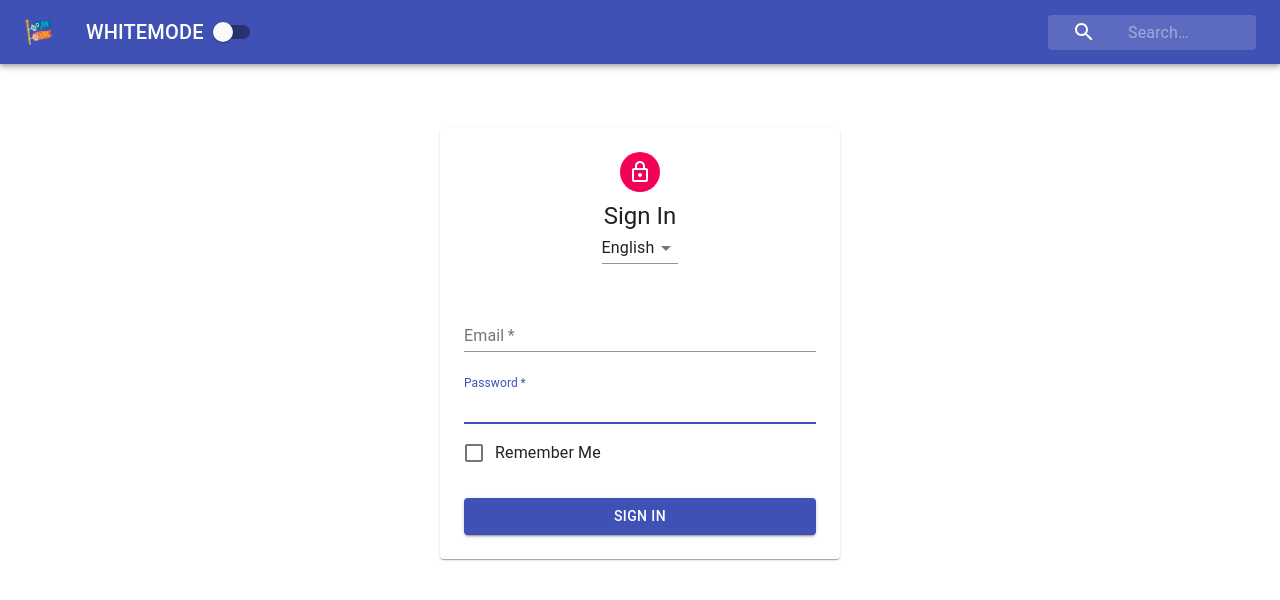
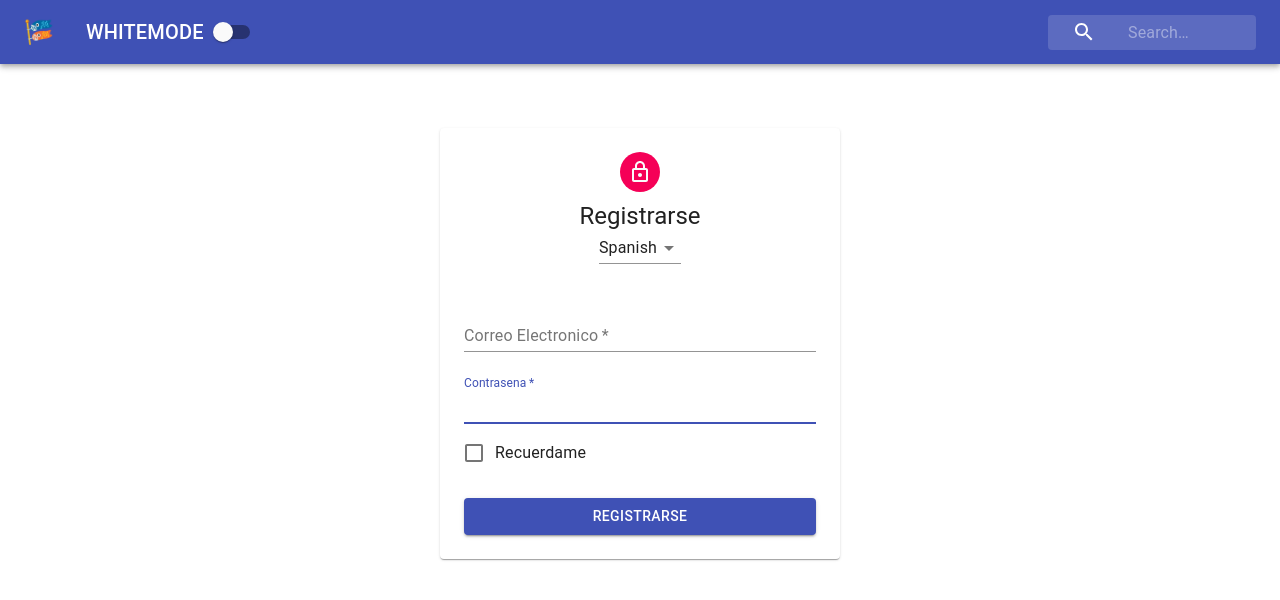
Before and after one commit to David-mwendwa/react-hooks, a React (Create React App) app: page / in a window 1280 px wide. Shown: the top 600 px of the page. Built offline with nearby package versions, Linux system fonts and the light colour scheme.

Commit message:
feat: write the language context

```diff
--- a/src/App.js
+++ b/src/App.js
@@ -3,15 +3,18 @@
 import Form from "./Form";
 import PageContent from "./PageContent";
 import { ThemeProvider} from "./contexts/ThemeContext";
+import { LanguageProvider } from "./contexts/LanguageContext";
 
 class App extends Component {
   render() {
     return (
       <ThemeProvider>
-        <PageContent>
-          <Navbar />
-          <Form />
-        </PageContent>
+        <LanguageProvider>
+          <PageContent>
+            <Navbar />
+            <Form />
+          </PageContent>
+        </LanguageProvider>
       </ThemeProvider>
     );
   }
--- a/src/Form.js
+++ b/src/Form.js
@@ -1,7 +1,6 @@
 import React, { Component } from 'react';
 import Avatar from '@material-ui/core/Avatar';
 import Button from '@material-ui/core/Button';
-import CssBaseline from '@material-ui/core/CssBaseline';
 import FormControl from '@material-ui/core/FormControl';
 import FormControlLabel from '@material-ui/core/FormControlLabel';
 import Checkbox from '@material-ui/core/Checkbox';
@@ -14,34 +13,59 @@
 import Select from '@material-ui/core/Select';
 import withStyles from '@material-ui/core/styles/withStyles';
 import styles from './styles/FormStyles';
+import { LanguageContext } from './contexts/LanguageContext';
+
+const words = {
+  english: {
+    signIn: 'Sign In',
+    email: 'Email',
+    password: 'Password',
+    remember: 'Remember Me',
+  },
+  french: {
+    signIn: 'Se Connecter',
+    email: 'Adresse Electronique',
+    password: 'Mot de Passe',
+    remember: 'Souviens-toi De Moi',
+  },
+  spanish: {
+    signIn: 'Registrarse',
+    email: 'Correo Electronico',
+    password: 'Contrasena',
+    remember: 'Recuerdame',
+  },
+};
 
 class Form extends Component {
+  static contextType = LanguageContext;
   render() {
+    const { language, changeLanguage } = this.context;
     const { classes } = this.props;
+    const { email, signIn, password, remember } = words[language];
     return (
       <main className={classes.main}>
         <Paper className={classes.paper}>
           <Avatar className={classes.avatar}>
             <LockOutlinedIcon></LockOutlinedIcon>
           </Avatar>
-          <Typography variant='h5'>Sign In</Typography>
-          <Select value="english">
+          <Typography variant='h5'>{signIn}</Typography>
+          <Select value={language} onChange={changeLanguage}>
             <MenuItem value='english'>English</MenuItem>
             <MenuItem value='french'>French</MenuItem>
             <MenuItem value='spanish'>Spanish</MenuItem>
           </Select>
           <form className={classes.form}>
             <FormControl margin='normal' required fullWidth>
-              <InputLabel htmlFor='email'>Email</InputLabel>
+              <InputLabel htmlFor='email'>{email}</InputLabel>
               <Input id='email' name='email' autoFocus></Input>
             </FormControl>
             <FormControl margin='normal' required fullWidth>
-              <InputLabel htmlFor='password'>Password</InputLabel>
+              <InputLabel htmlFor='password'>{password}</InputLabel>
               <Input id='password' name='password' autoFocus></Input>
             </FormControl>
             <FormControlLabel
               control={<Checkbox color='primary' />}
-              label='Remember Me'
+              label={remember}
             />
             <Button
               variant='contained'
@@ -49,7 +73,7 @@
               fullWidth
               color='primary'
               className={classes.submit}>
-              Sign In
+              {signIn}
             </Button>
           </form>
         </Paper>
--- /dev/null
+++ b/src/contexts/LanguageContext.js
@@ -0,0 +1,23 @@
+import React, { Component, createContext } from 'react';
+
+export const LanguageContext = createContext();
+
+export class LanguageProvider extends Component {
+  constructor(props) {
+    super(props);
+    this.state = { language: 'spanish' };
+  }
+
+  changeLanguage = (e) => {
+    this.setState({ language: e.target.value });
+  };
+
+  render() {
+    return (
+      <LanguageContext.Provider
+        value={{ ...this.state, changeLanguage: this.changeLanguage }}>
+        {this.props.children}
+      </LanguageContext.Provider>
+    );
+  }
+}
--- a/src/styles/NavBarStyles.js
+++ b/src/styles/NavBarStyles.js
@@ -1,4 +1,3 @@
-import { fade } from "@material-ui/core/styles/colorManipulator";
 import { alpha } from '@material-ui/core/styles';
 
 const styles = theme => ({
```
